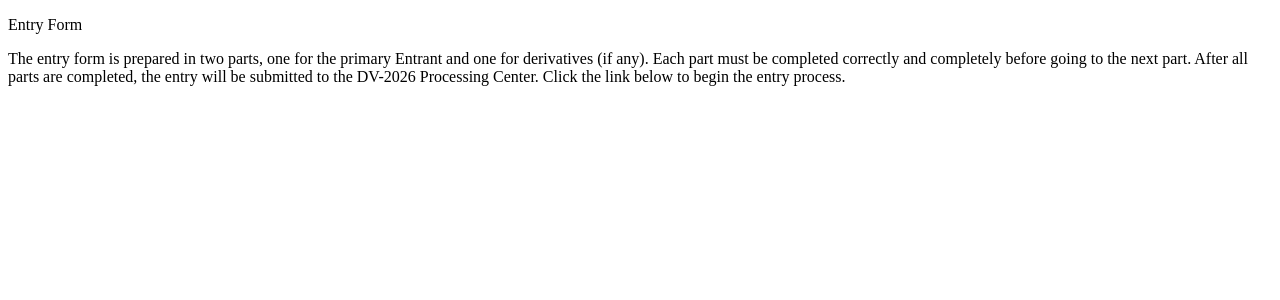
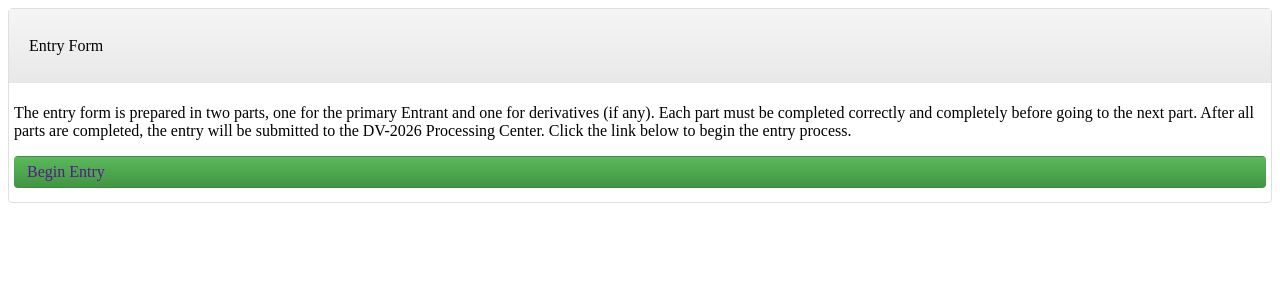
Before and after one commit to Sina-Arasteh/Electronic-Diversity-Visa-Entry-Form-in-Django, a Django app: template entry_form/templates/entry_form/begin_entry.html in a window 1280 px wide. Shown: the top 300 px of the page. Run offline with Django 5.2, Linux system fonts and the light colour scheme; the template is opened without the code that fills it, so the values that code supplies are empty; parts of the project's set-up code (start-up, migrations or seed data) failed here and were passed over.

Commit message:
Work on style

```diff
--- a/config/settings.py
+++ b/config/settings.py
@@ -124,7 +124,3 @@ STATIC_URL = 'static/'
 # https://docs.djangoproject.com/en/5.1/ref/settings/#default-auto-field
 
 DEFAULT_AUTO_FIELD = 'django.db.models.BigAutoField'
-
-STATICFILES_DIRS = [
-    BASE_DIR / "static"
-]
--- /dev/null
+++ b/entry_form/static/entry_form/card.css
@@ -0,0 +1,17 @@
+.card {
+    margin-bottom: 1.25rem;
+    border: 1px solid #00000020;
+    border-radius: 0.25rem;
+    margin-bottom: 1.25rem;
+}
+
+.card-header {
+    background-color: #f5f5f5;
+    background-image: linear-gradient(to bottom, #f5f5f5 0, #e8e8e8 100%);
+    background-repeat: repeat-x;
+    padding: 0.75rem 1.25rem;
+}
+
+.card-body {
+    padding: 5px;
+}
--- a/entry_form/templates/entry_form/begin_entry.html
+++ b/entry_form/templates/entry_form/begin_entry.html
@@ -1,13 +1,31 @@
 {% extends "base.html" %}
+{% load static %}
+
+{% block style %}
+    <link rel="stylesheet" href="{% static "entry_form/card.css" %}">
+    <style>
+        a {
+            display: block;
+            margin: 9px 0;
+            padding: 0.375rem 0.75rem;
+            background-color: #3e8f3e;
+            background-image: linear-gradient(to bottom, #5cb85c 0, #419641 100%);
+            background-repeat: repeat-x;
+            border: 1px solid transparent;
+            border-radius: 0.25rem;
+            text-decoration: none;
+        }
+    </style>
+{% endblock %}
 
 {% block content %}
-    <div class="">
-        <header class="header">
+    <div class="card">
+        <div class="card-header">
             <p>Entry Form</p>
-        </header>
-        <div>
+        </div>
+        <div class="card-body">
             <p>The entry form is prepared in two parts, one for the primary Entrant and one for derivatives (if any). Each part must be completed correctly and completely before going to the next part. After all parts are completed, the entry will be submitted to the DV-2026 Processing Center. Click the link below to begin the entry process.</p>
-
+            <a href="">Begin Entry</a>
         </div>
     </div>
 {% endblock %}
--- a/entry_form/urls.py
+++ b/entry_form/urls.py
@@ -2,5 +2,5 @@ from django.urls import path
 from . import views
 
 urlpatterns = [
-    path("", )
+    path("", views.begin_entry)
 ]
--- a/templates/base.html
+++ b/templates/base.html
@@ -1,8 +1,11 @@
+{% load static %}
+
 <!DOCTYPE html>
 <html lang="en">
 <head>
     <meta charset="UTF-8">
     <meta name="viewport" content="width=device-width, initial-scale=1.0">
+    {% block style %}{% endblock %}
     <title>Electronic Diversity Visa Program</title>
 </head>
 <body>
```
Also changed, not shown: db.sqlite3 (added), static/base.css (deleted).
